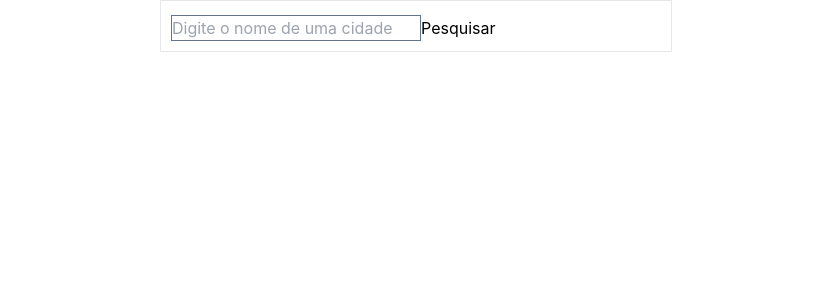
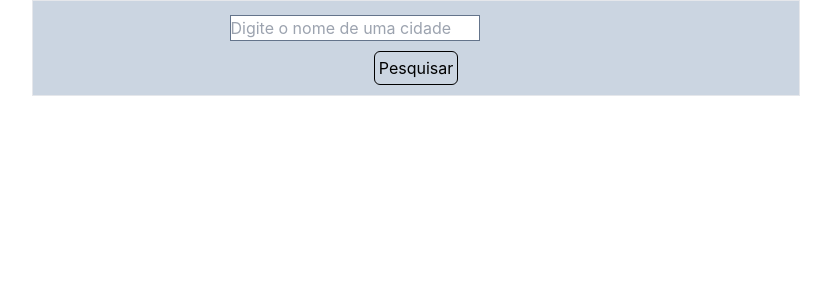
Before and after one commit to rafaelsisoares/de-olho-no-tempo, a React (Create React App) app: page / in a window 1280 px wide. Shown: the top 300 px of the page, without its empty margins (224-1055 px from the left). Built offline with nearby package versions, Linux system fonts and the light colour scheme; the HTML template or start-up script is replaced by a standard one.

Commit message:
style: Estilizacao do componente input

```diff
--- a/src/components/input.jsx
+++ b/src/components/input.jsx
@@ -2,14 +2,25 @@ import React from 'react';
 
 export default function Input({ handleChange, handleClick }) {
   return (
-    <div className="w-fit">
+    <section>
+      <div className="container w-6/12 mx-auto">
         <input
           type="text"
           placeholder="Digite o nome de uma cidade"
           onChange={ handleChange }
           className="mt-1 bg-white border border-slate-500"
         />
-      <button type='button' onClick={ handleClick }>Pesquisar</button>
       </div>
+        <div className="container w-2/4 mx-auto pt-2.5 flex justify-center">
+          <button
+          type='button'
+          onClick={ handleClick }
+          className="border rounded-md border-black p-1"
+          >
+            Pesquisar
+          </button>
+        </div>
+    </section>
+
   )
 }
--- a/src/pages/Main.js
+++ b/src/pages/Main.js
@@ -8,7 +8,7 @@ export default function Main() {
   const { handleChange, handleClick, currentWeather } = useCity();
 
   return (
-    <div className='w-2/5 p-2.5 mx-auto border'>
+    <div className='bg-slate-300 w-3/5 p-2.5 mx-auto border'>
       <Input handleChange={ handleChange } handleClick={ handleClick }/>
       {
         currentWeather.cod === 200 && (
```
Lines whose indentation alone changed are shown as unchanged.
